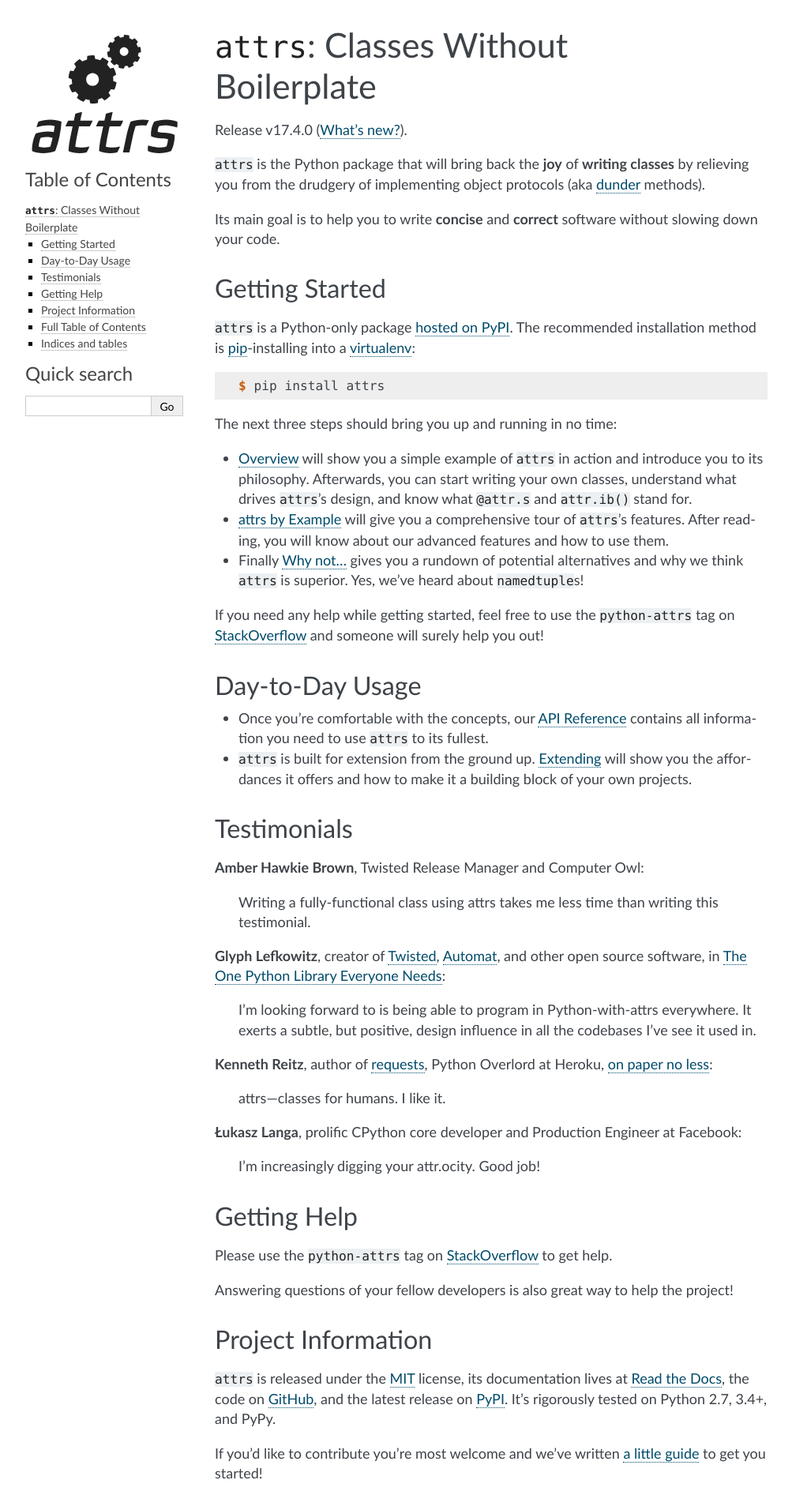
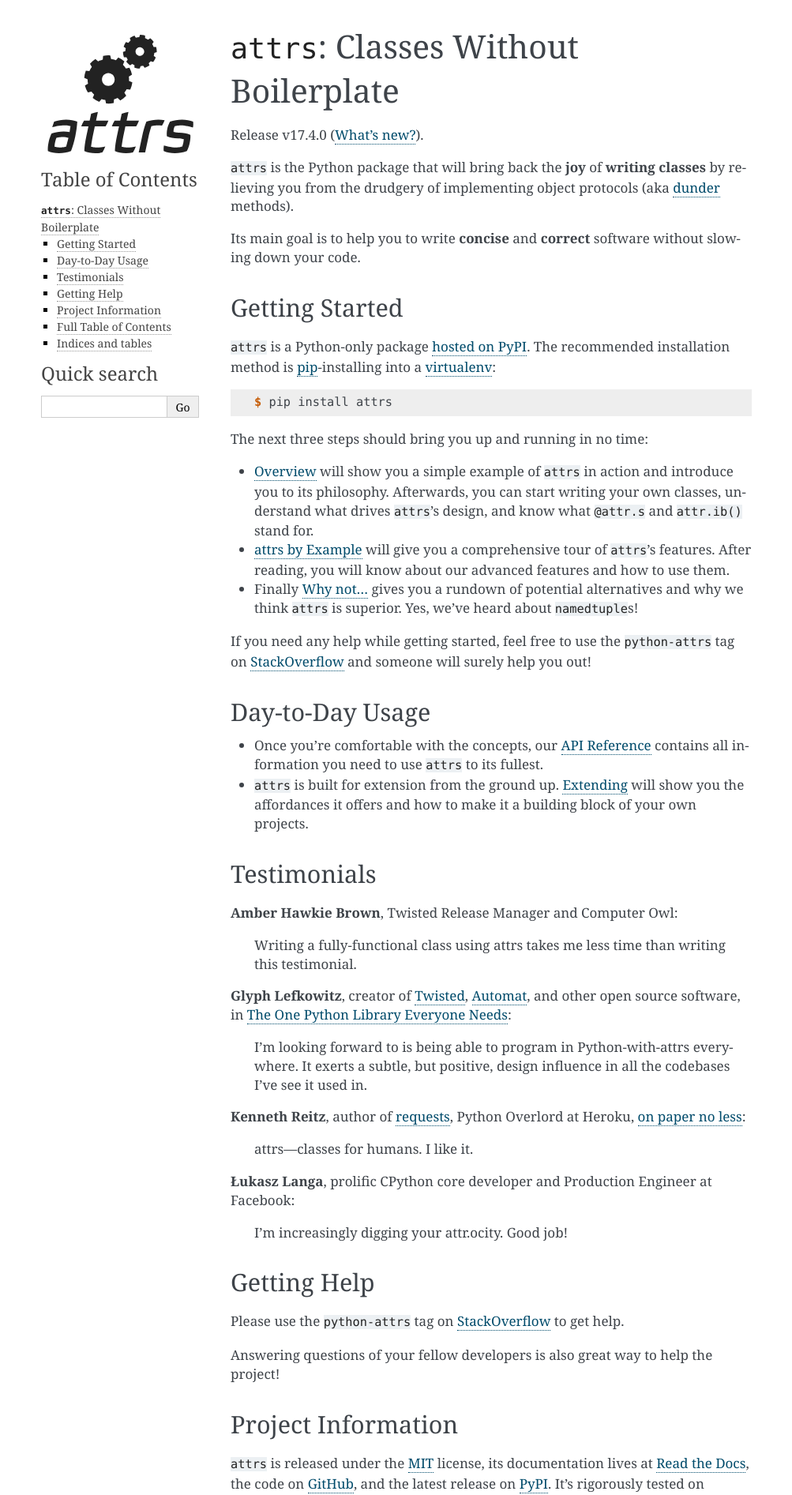
Before and after one commit to oss-qm/python-attrs, a Sphinx documentation site: the page built from docs/index.rst, in a window 1280 px wide. Shown: the top 1893 px of the page at 79% size, without its empty margins (128-1131 px from the left). Built offline with Sphinx 7.4.7, drawn with Linux system fonts in a browser that asks for light colours.

Commit message:
docs: use standard theme

```diff
--- a/docs/conf.py
+++ b/docs/conf.py
@@ -77,13 +77,13 @@ pygments_style = 'sphinx'
 # The theme to use for HTML and HTML Help pages.  See the documentation for
 # a list of builtin themes.
 
-html_theme = "alabaster"
-html_theme_options = {
-    "font_family": '"Avenir Next", Calibri, "PT Sans", sans-serif',
-    "head_font_family": '"Avenir Next", Calibri, "PT Sans", sans-serif',
-    "font_size": "18px",
-    "page_width": "980px",
-}
+#html_theme = "alabaster"
+#html_theme_options = {
+#    "font_family": '"Avenir Next", Calibri, "PT Sans", sans-serif',
+#    "head_font_family": '"Avenir Next", Calibri, "PT Sans", sans-serif',
+#    "font_size": "18px",
+#    "page_width": "980px",
+#}
 
 # The name of an image file (relative to this directory) to place at the top
 # of the sidebar.
```
